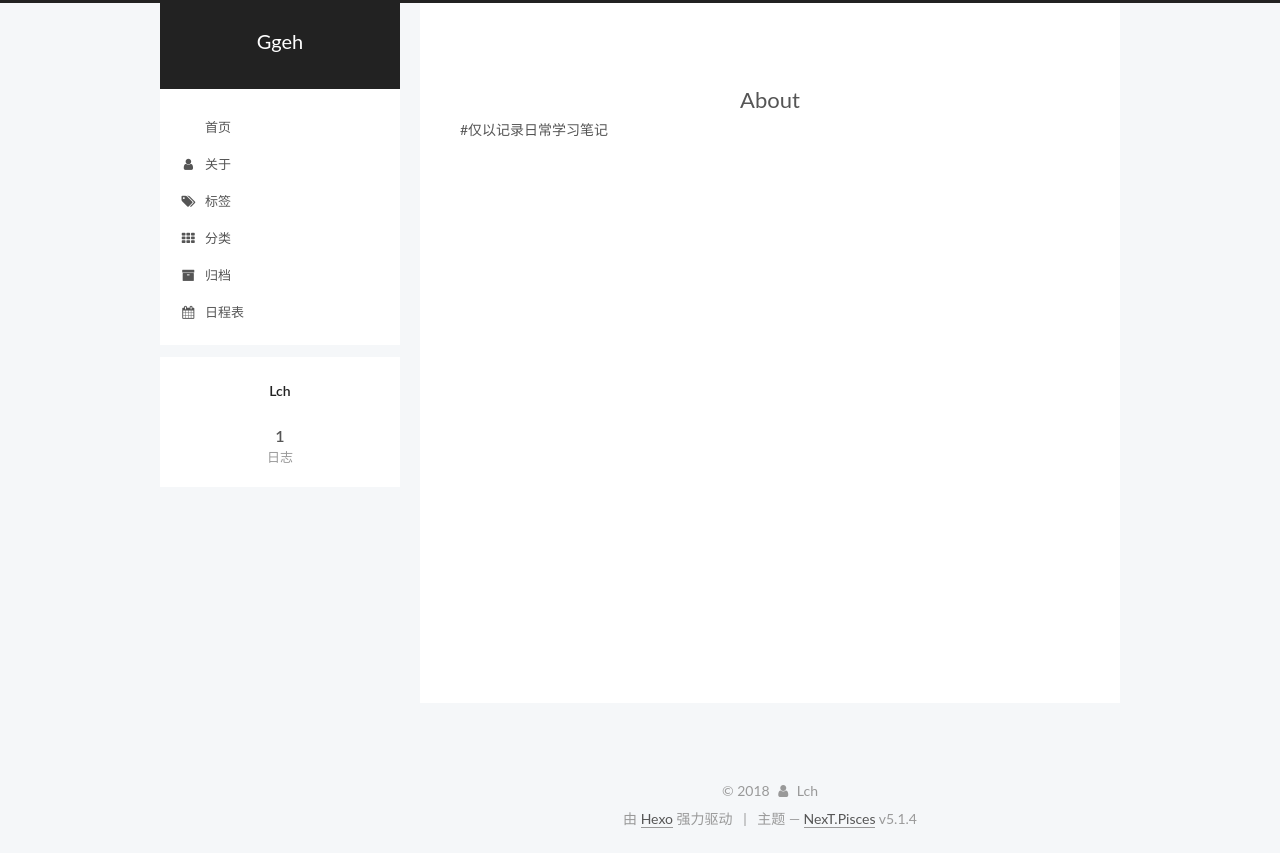
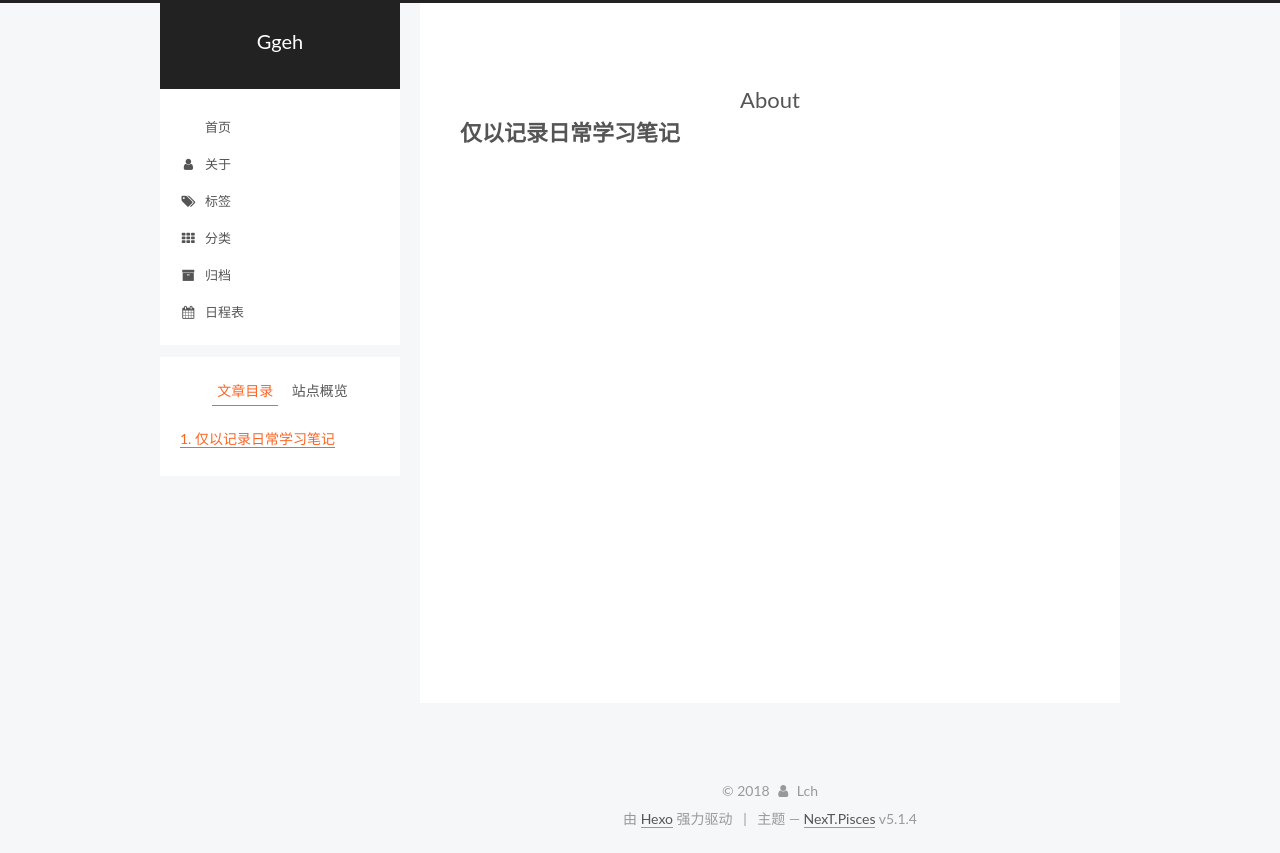
Before and after one commit to ggeh/ggeh.github.io, a plain HTML site: page about/index.html in a window 1280 px wide. Drawn offline with Linux system fonts and the light colour scheme.

Commit message:
Site updated: 2018-11-25 15:06:13

```diff
--- a/about/index.html
+++ b/about/index.html
@@ -79,17 +79,17 @@
 
 
 
-<meta name="description" content="#仅以记录日常学习笔记">
+<meta name="description" content="仅以记录日常学习笔记">
 <meta property="og:type" content="website">
 <meta property="og:title" content="About">
 <meta property="og:url" content="http://yoursite.com/about/index.html">
 <meta property="og:site_name" content="Ggeh">
-<meta property="og:description" content="#仅以记录日常学习笔记">
+<meta property="og:description" content="仅以记录日常学习笔记">
 <meta property="og:locale" content="zh-Hans">
-<meta property="og:updated_time" content="2018-11-25T15:02:10.130Z">
+<meta property="og:updated_time" content="2018-11-25T15:05:57.381Z">
 <meta name="twitter:card" content="summary">
 <meta name="twitter:title" content="About">
-<meta name="twitter:description" content="#仅以记录日常学习笔记">
+<meta name="twitter:description" content="仅以记录日常学习笔记">
 
 
 
@@ -277,8 +277,7 @@
       <div class="post-body">
 
 
-          <p>#仅以记录日常学习笔记</p>
-
+          <h1 id="仅以记录日常学习笔记"><a href="#仅以记录日常学习笔记" class="headerlink" title="仅以记录日常学习笔记"></a>仅以记录日常学习笔记</h1>
 
       </div>
 
@@ -320,8 +319,17 @@
 
 
 
+        <ul class="sidebar-nav motion-element">
+          <li class="sidebar-nav-toc sidebar-nav-active" data-target="post-toc-wrap">
+            文章目录
+          </li>
+          <li class="sidebar-nav-overview" data-target="site-overview-wrap">
+            站点概览
+          </li>
+        </ul>
 
-      <section class="site-overview-wrap sidebar-panel sidebar-panel-active">
+
+      <section class="site-overview-wrap sidebar-panel">
         <div class="site-overview">
           <div class="site-author motion-element" itemprop="author" itemscope="" itemtype="http://schema.org/Person">
 
@@ -363,6 +371,22 @@
         </div>
       </section>
 
+
+      <!--noindex-->
+        <section class="post-toc-wrap motion-element sidebar-panel sidebar-panel-active">
+          <div class="post-toc">
+
+
+
+
+
+
+              <div class="post-toc-content"><ol class="nav"><li class="nav-item nav-level-1"><a class="nav-link" href="#仅以记录日常学习笔记"><span class="nav-number">1.</span> <span class="nav-text">仅以记录日常学习笔记</span></a></li></ol></div>
+
+
+          </div>
+        </section>
+      <!--/noindex-->
 
 
 
--- a/css/main.css
+++ b/css/main.css
@@ -1823,7 +1823,7 @@
   width: 4px;
   height: 4px;
   border-radius: 50%;
-  background: #24c23c;
+  background: #f07840;
 }
 .links-of-blogroll {
   font-size: 13px;
```
